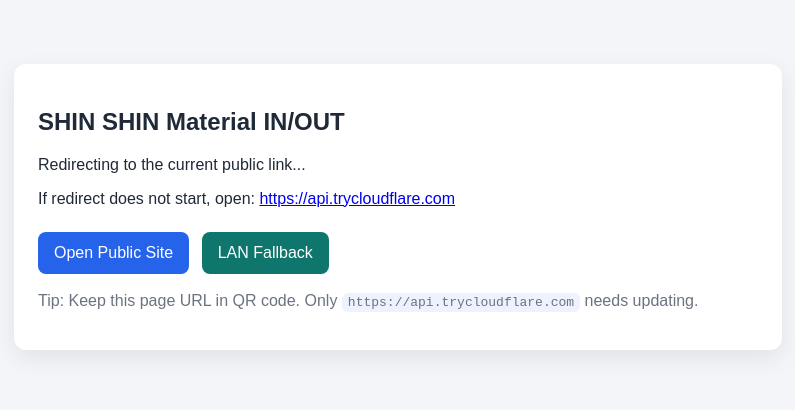
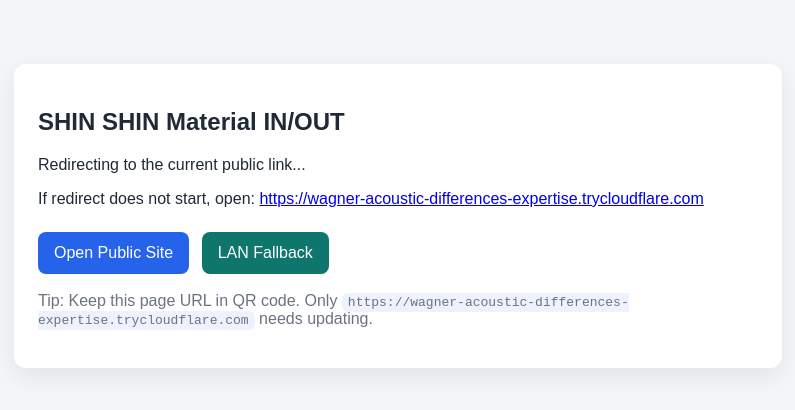
Before and after one commit to bookchanagunuser-sys/Shin-Shin-link, a plain HTML site: page index.html in a window 1280 px wide. Shown: the whole page, without its empty margins (242-1037 px from the left). Drawn offline with Linux system fonts and the light colour scheme.

Commit message:
chore: update inventory public redirect (main)

```diff
--- a/index.html
+++ b/index.html
@@ -4,7 +4,7 @@
   <meta charset="utf-8" />
   <meta name="viewport" content="width=device-width,initial-scale=1" />
   <title>SHIN SHIN Material Portal</title>
-  <meta http-equiv="refresh" content="2;url=https://api.trycloudflare.com" />
+  <meta http-equiv="refresh" content="2;url=https://wagner-acoustic-differences-expertise.trycloudflare.com" />
   <style>
     body { font-family: Arial, sans-serif; margin: 0; background: #f3f5f8; color: #1f2937; }
     .wrap { max-width: 720px; margin: 64px auto; background: #fff; border-radius: 12px; padding: 24px; box-shadow: 0 8px 24px rgba(0,0,0,.08); }
@@ -18,10 +18,10 @@
   <div class="wrap">
     <h2>SHIN SHIN Material IN/OUT</h2>
     <p>Redirecting to the current public link...</p>
-    <p>If redirect does not start, open: <a href="https://api.trycloudflare.com">https://api.trycloudflare.com</a></p>
-    <a class="btn primary" href="https://api.trycloudflare.com">Open Public Site</a>
+    <p>If redirect does not start, open: <a href="https://wagner-acoustic-differences-expertise.trycloudflare.com">https://wagner-acoustic-differences-expertise.trycloudflare.com</a></p>
+    <a class="btn primary" href="https://wagner-acoustic-differences-expertise.trycloudflare.com">Open Public Site</a>
     <a class="btn secondary" href="https://192.168.6.52:8443/stock">LAN Fallback</a>
-    <p style="margin-top:18px; color:#6b7280">Tip: Keep this page URL in QR code. Only <code>https://api.trycloudflare.com</code> needs updating.</p>
+    <p style="margin-top:18px; color:#6b7280">Tip: Keep this page URL in QR code. Only <code>https://wagner-acoustic-differences-expertise.trycloudflare.com</code> needs updating.</p>
   </div>
 </body>
 </html>
```
